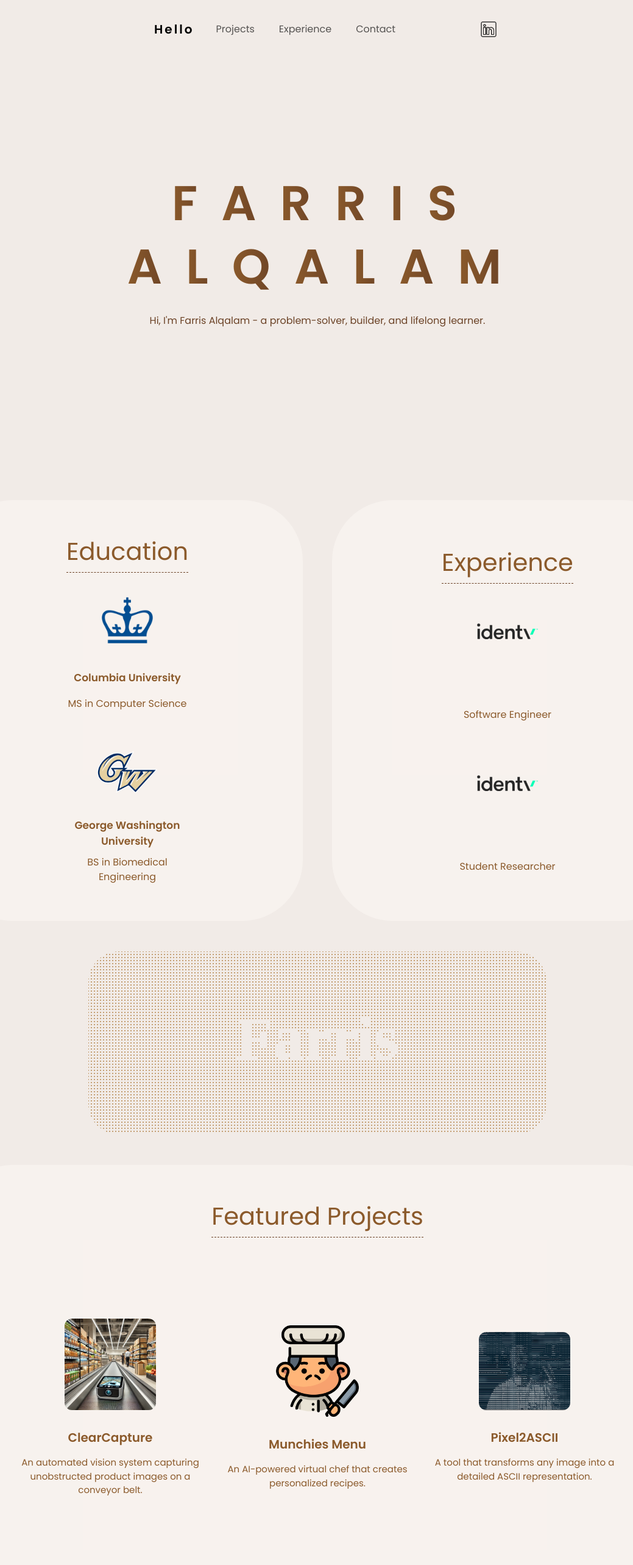
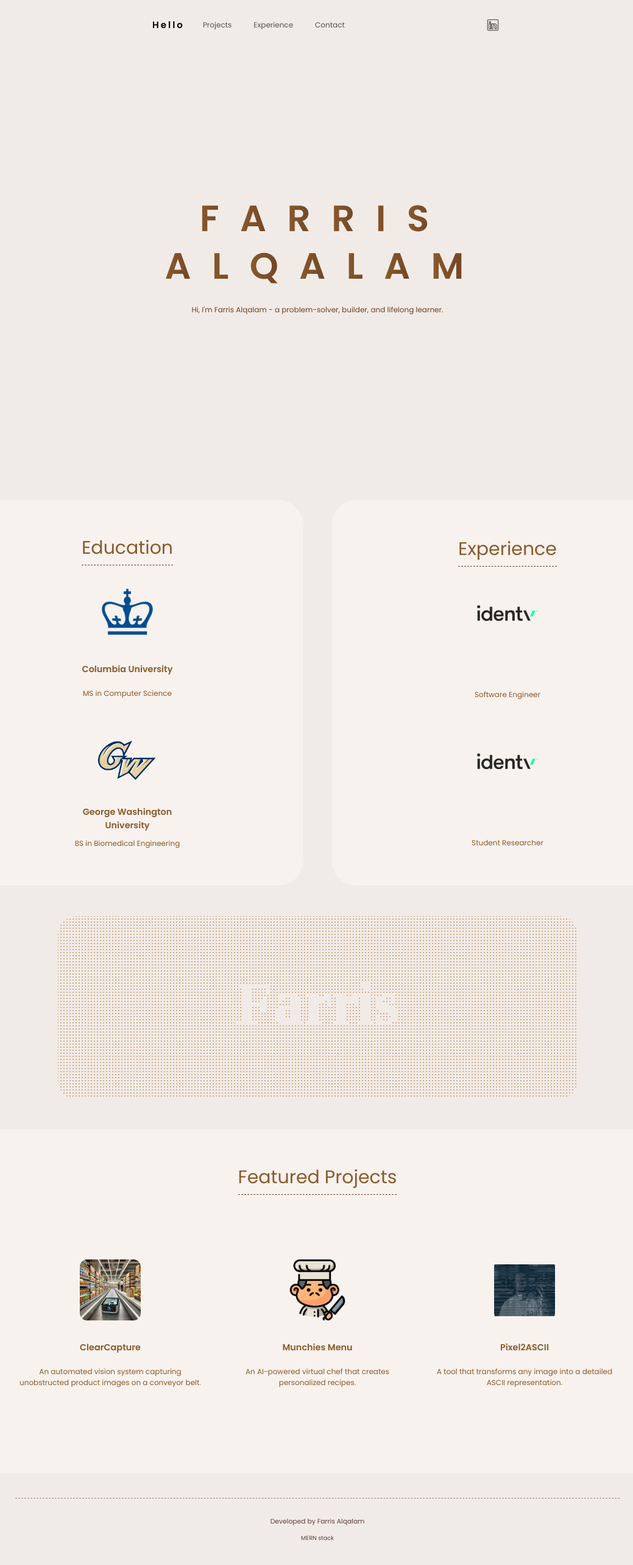
Before and after one commit to FarrisKamel/Portfolio, a React (Vite) app in the folder frontend/: page / in a window 1280 px wide. Shown: the top 2566 px of the page at 61% size, without its empty margins (119-1158 px from the left). Built offline with nearby package versions, Linux system fonts and the light colour scheme; no server answers.

Commit message:
Final 1.1

```diff
--- a/frontend/src/components/Interactivedots.jsx
+++ b/frontend/src/components/Interactivedots.jsx
@@ -2,7 +2,6 @@
 
 export const DotLetterEffect = () => {
     const canvasRef = useRef(null);
-    const dots = [];
     const letter = "Farris";
     const fontSize = 100;
     const dotSpacing = 5;
@@ -10,11 +9,14 @@
 
     useEffect(() => {
         const canvas = canvasRef.current;
-        const ctx = canvas.getContext("2d", {willReadFrequently: true});
-        canvas.width = window.innerWidth / 1.7;
+        const ctx = canvas.getContext("2d", { willReadFrequently: true });
+        let dots = []; // Move dots inside useEffect to reset on resize
+
+        const updateCanvasSize = () => {
+            canvas.width = window.innerWidth / 1.5;
             canvas.height = 300;
 
-        ctx.fillStyle = "#C19A6B"; // Lighter, warm brown
+            ctx.fillStyle = "#C19A6B"; // Light brown color
             ctx.font = `bold ${fontSize}px cursive`;
             ctx.textAlign = "center";
             ctx.textBaseline = "middle";
@@ -23,6 +25,8 @@
             const imageData = ctx.getImageData(0, 0, canvas.width, canvas.height);
             ctx.clearRect(0, 0, canvas.width, canvas.height);
 
+            // Reset dots array to avoid accumulation
+            dots = [];
             for (let y = 0; y < canvas.height; y += dotSpacing) {
                 for (let x = 0; x < canvas.width; x += dotSpacing) {
                     const index = (y * canvas.width + x) * 4;
@@ -38,9 +42,11 @@
                     }
                 }
             }
+        };
 
-        //console.log("Total dots:", dots.length);
+        updateCanvasSize(); // Set initial size
 
+        // Animation loop
         function animate() {
             ctx.clearRect(0, 0, canvas.width, canvas.height);
             dots.forEach((dot) => {
@@ -58,9 +64,9 @@
         animate();
 
         function handleMouseMove(event) {
-            const rect = canvas.getBoundingClientRect(); // Get canvas position
-            const mouseX = event.clientX - rect.left; // Adjust X coordinate
-            const mouseY = event.clientY - rect.top;  // Adjust Y coordinate
+            const rect = canvas.getBoundingClientRect();
+            const mouseX = event.clientX - rect.left;
+            const mouseY = event.clientY - rect.top;
 
             dots.forEach((dot) => {
                 const dx = dot.x - mouseX;
@@ -77,20 +83,27 @@
             });
         }
 
+        window.addEventListener("resize", updateCanvasSize);
         canvas.addEventListener("mousemove", handleMouseMove);
-        return () => canvas.removeEventListener("mousemove", handleMouseMove);
+
+        // Cleanup on unmount
+        return () => {
+            window.removeEventListener("resize", updateCanvasSize);
+            canvas.removeEventListener("mousemove", handleMouseMove);
+        };
     }, []);
 
     return (
         <div style={{
             display: "flex",
+            flexWrap: "nowrap",
             justifyContent: "center",
             alignItems: "center",
             height: "50vh",
-            borderRadius: "100px",
+            borderRadius: "30px",
             background: "#F1EBE7"
         }}>
-            <canvas ref={canvasRef} style={{ display: "block", borderRadius: "50px" }} />
+            <canvas ref={canvasRef} style={{ display: "block", borderRadius: "30px" }} />
         </div>
     );
 };
--- a/frontend/src/components/NavBar.css
+++ b/frontend/src/components/NavBar.css
@@ -2,20 +2,20 @@
 
 /* Navbar Styling */
 .navbar {
-    background: #F1EBE7;  /* Beige Background */
+    background: #F1EBE7;
     border-radius: 15px;
-    width: 50%;  /* Set a fixed width percentage */
-    max-width: 1300px;  /* Prevent excessive stretching */
-    margin: 20px auto; /* Center it horizontally */
+    width: 50%;
+    max-width: 1300px;
+    margin: 20px auto;
     padding: 10px 20px;
-    box-shadow: none;  /* Remove shadow for minimal look */
-    transition: background-color 0.3s ease, transform 0.3s ease;
+    box-shadow: none;
+    transition: background-color 0.3s ease,
 }
 
 
 /* Navbar Brand Styling */
 .navbar-brand {
-    color: #8B5A2B;   /* Pascal Brown */
+    color: #8B5A2B;
     font-weight: bold;
     font-size: 1.8rem;
     letter-spacing: 3px;
@@ -25,7 +25,7 @@
 
 /* Brand Hover Effect */
 .navbar-brand:hover {
-    color: #6B4226;   /* Slightly darker brown on hover */
+    color: #6B4226;
 }
 
 /* Nav Links */
--- a/frontend/src/components/NavBar.jsx
+++ b/frontend/src/components/NavBar.jsx
@@ -18,7 +18,7 @@
                         </Nav.Item>
                     </Nav>
                     <Nav.Link href="https://www.linkedin.com/in/farris-alqalam" target="_blank" rel="noopener noreferrer">
-                            <img src={"/assets/business.png"} alt="LinkedIn" className="linkedin-icon" style={{ width: '30px', height: '30px' }}/>
+                            <img src={"/assets/business.png"} alt="LinkedIn" className="linkedin-icon" style={{ width: '22px', height: '22px' }}/>
                         </Nav.Link>
                 </Navbar.Collapse>
             </Container>
--- a/frontend/src/components/Projecthomepage.jsx
+++ b/frontend/src/components/Projecthomepage.jsx
@@ -108,9 +108,9 @@
                             {projects.map((project, index) => (
                                 <a key={index} href={project.link} target="_blank" rel="noopener noreferrer" className="project-link">
                                     <div key={index} className="project-card fade-in-section" ref={(el) => (projRefs.current[index] = el)}>
-                                        <img src={project.image} alt={project.title} className="project-image" />
-                                        <div className="edu-title-2">{project.title}</div>
-                                        <div className="edu-degree-2">{project.description}</div>
+                                        <img src={project.image} alt={project.title} className="school-image" />
+                                        <div className="edu-title">{project.title}</div>
+                                        <div className="edu-degree">{project.description}</div>
                                     </div>
                                 </a>
                             ))}
--- a/frontend/src/components/experiencesPage.css
+++ b/frontend/src/components/experiencesPage.css
@@ -204,7 +204,7 @@
     }
 
     .experience-date {
-        font-size: 0.7rem;
+        font-size: 0.9rem;
     }
 
     .experience-title {
@@ -212,11 +212,11 @@
     }
 
     .experience-company {
-        font-size: 0.8rem;
+        font-size: 0.9rem;
     }
 
     .experience-bullets li {
-        font-size: 0.7rem;
+        font-size: 0.8rem;
     }
 
     .skills-category {
@@ -230,7 +230,7 @@
 
     .skills-content {
         color: #8B5A2B;
-        font-size: 0.7rem;
+        font-size: 0.8rem;
         min-width: 100%;
     }
 
--- a/frontend/src/components/homePage.css
+++ b/frontend/src/components/homePage.css
@@ -85,7 +85,6 @@
 
 /* Subtitle Text */
 .hero-about {
-    font-size: 1rem;
     color: #6B4226;
     max-width: 600px;
     line-height: 1.6;
@@ -128,7 +127,7 @@
 
 .blocks-container {
     display: flex;
-    flex-wrap: wrap;  /* Ensures responsiveness */
+    flex-wrap: nowrap;  /* Ensures responsiveness */
     justify-content: center;
     align-items: stretch;
     gap: 48px;
@@ -138,7 +137,7 @@
 }
 
 .block-homepage {
-    border-radius: 100px;  /* Maintain rounded shape */
+    border-radius: 40px;
     display: flex;
     flex-direction: column;
     justify-content: center;
@@ -151,7 +150,7 @@
 
 .block-homepage-2 {
     background: rgba(254, 249, 245, 0.5); /* adjust alpha (last value) for transparency */
-    border-radius: 100px;
+    border-radius: 40px;
     display: flex;
     flex-direction: column; /* Ensures elements stack properly */
     justify-content: center;
@@ -182,7 +181,7 @@
 
 /* Make sure both university names have the same behavior */
 .edu-title {
-    font-size: 17px;
+    font-size: 1.2rem;
     font-weight: bold;
     margin-bottom: 10px;
     min-height: 40px; /* Forces both titles to take up the same space */
@@ -362,11 +361,11 @@
     .projects-container {
         flex-direction: column;
         align-items: center;
-        gap: 20px;
+        gap: 50px;
     }
 
     .project-card {
-        width: 90%;
+        width: 100%;
         max-width: 350px;
         text-align: center;
     }
--- a/frontend/src/components/homePage.jsx
+++ b/frontend/src/components/homePage.jsx
@@ -137,7 +137,7 @@
                         )
                     ))}
                 </h1>
-                <p className="hero-about">Hi, I'm Farris Alqalam - a problem-solver, builder, and lifelong learner.</p>
+                <div className="hero-about">Hi, I'm Farris Alqalam - a problem-solver, builder, and lifelong learner.</div>
             </section>
 
             {/* Parent Container */}
--- a/frontend/src/components/projectsPage.css
+++ b/frontend/src/components/projectsPage.css
@@ -72,7 +72,7 @@
     align-items: flex-start; /* Aligns the title to the top */
     justify-content: space-between;
     background: #F9F5F2;
-    border-radius: 50px;
+    border-radius: 30px;
     padding: 40px;
     transition: transform 0.3s ease-in-out;
 }
@@ -173,12 +173,12 @@
     }
 
     .project-title {
-        font-size: 1.1rem;
+        font-size: 1.3rem;
         margin-top: 5px;
     }
 
     .project-description {
-        font-size: 0.7rem;
+        font-size: 0.9rem;
         line-height: 1.4;
         margin-bottom: 20px;
     }
--- a/frontend/src/index.css
+++ b/frontend/src/index.css
@@ -14,6 +14,11 @@
     font-family: 'Poppins', sans-serif;
     color: #8B5A2B;       /* Pascal Brown */
     overflow-x: hidden;
+    font-size: 12px;
+}
+
+html {
+    font-size: 12px;
 }
 
 /* Scrollbar Customization */
```
Lines whose indentation alone changed are shown as unchanged.
